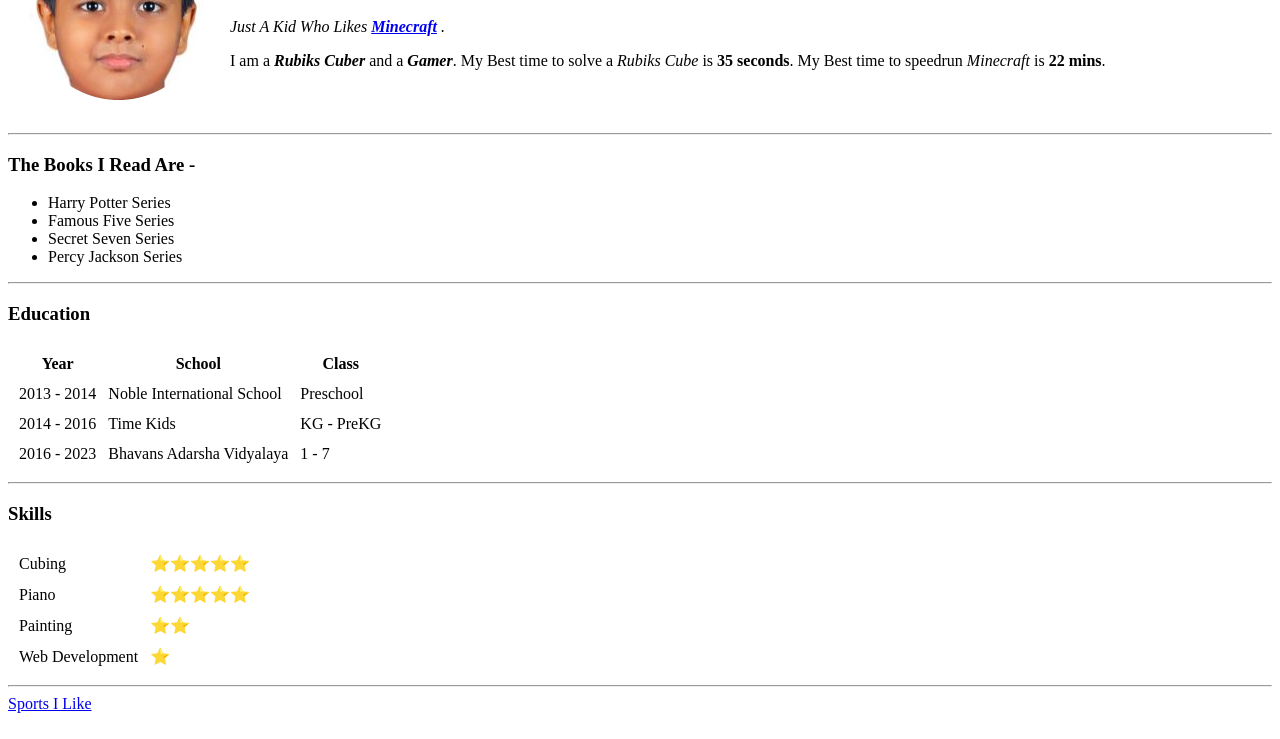
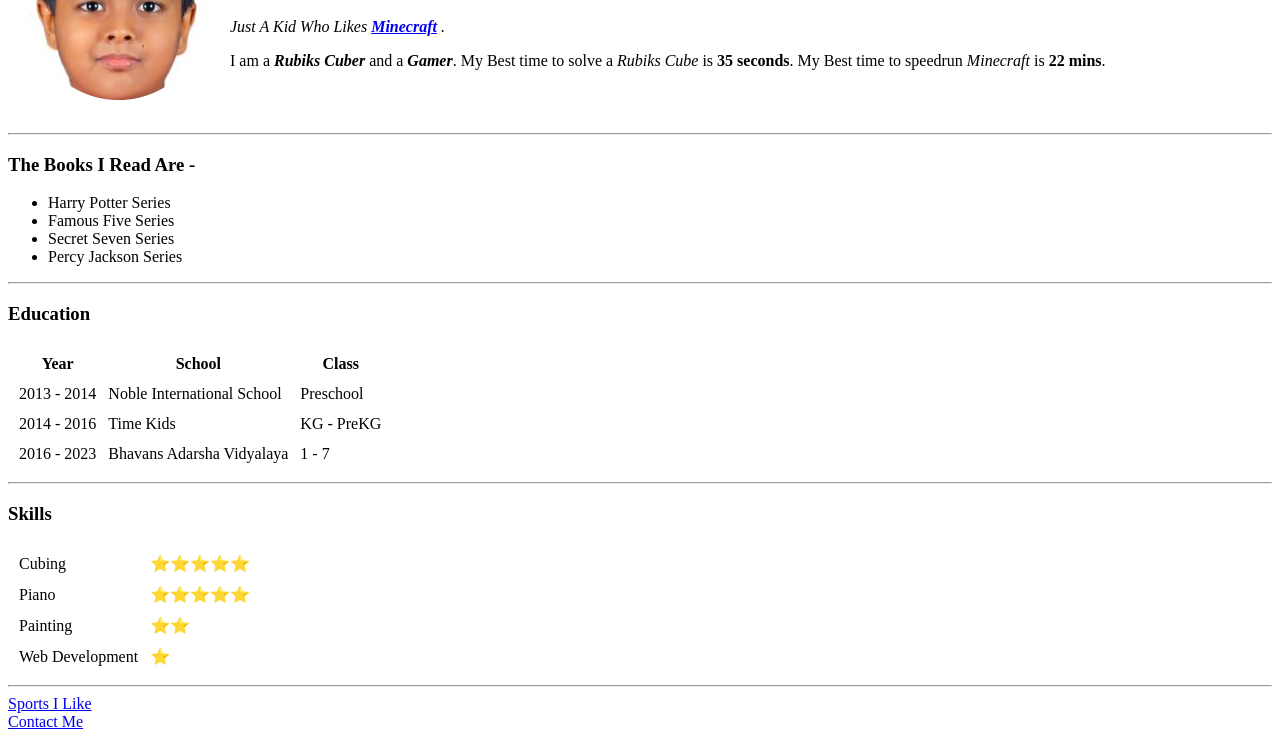
Before and after one commit to Wed-Beveloper/cv, a plain HTML site: page index.html in a window 1280 px wide. Shown: the part 108-847 px from the top of the page. Drawn offline with Linux system fonts and the light colour scheme.

Commit message:
More Changes

```diff
--- a/index.html
+++ b/index.html
@@ -85,6 +85,7 @@
   <hr>
   <a href="Sports.html">Sports I Like</a>
   <br>
+  <a href="Contact-Me.html">Contact Me</a>
   </body>
 
 </html>
```
